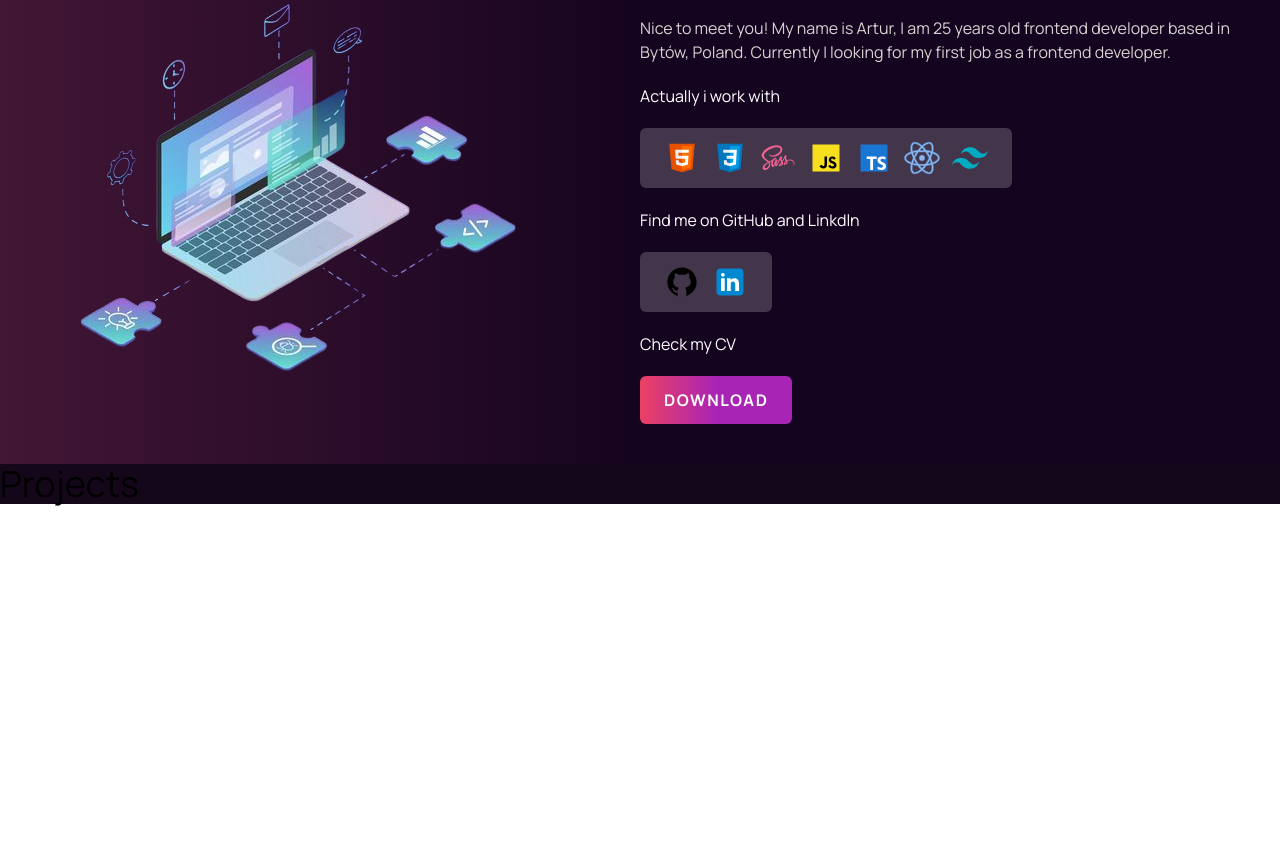
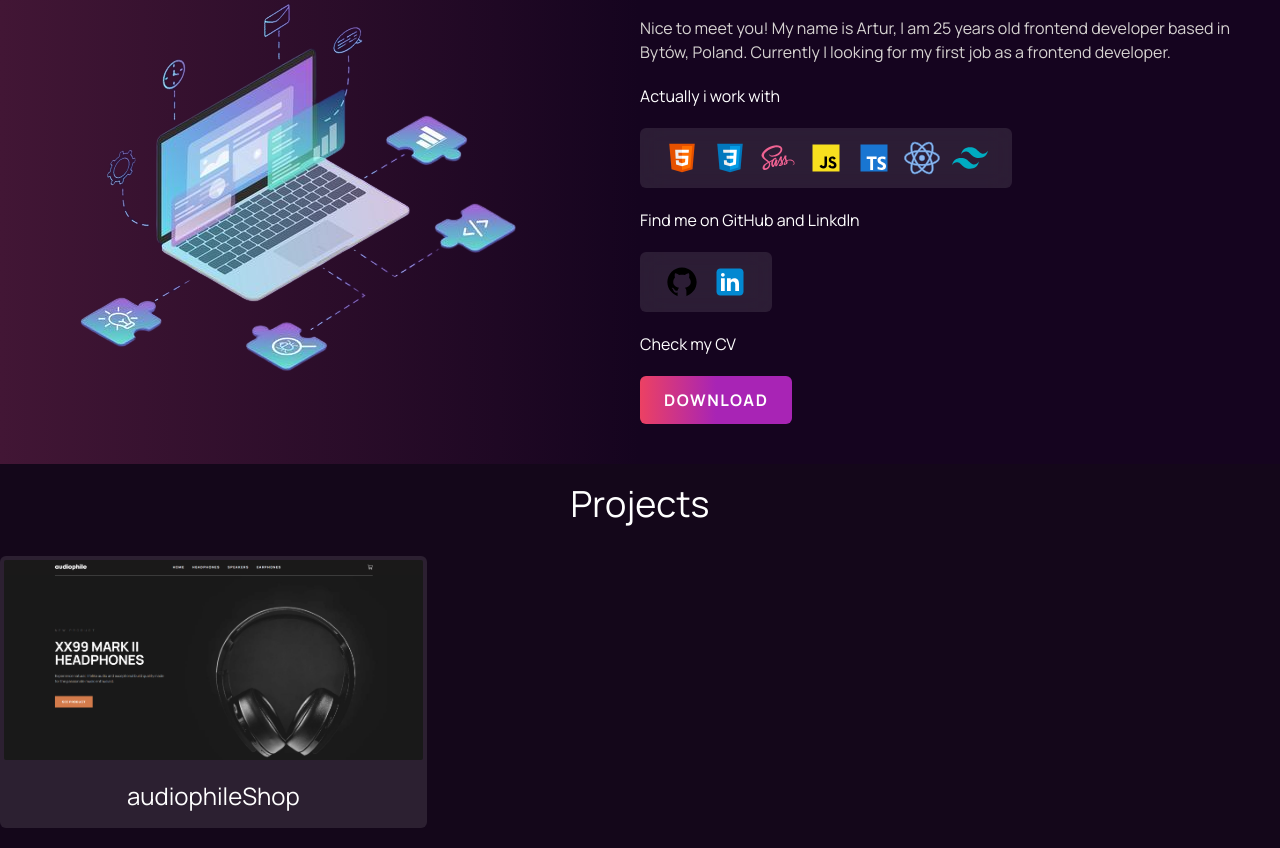
Before and after one commit to ArturDBW/Portfolio, a React (Vite) app: page / in a window 1280 px wide. Shown: the part 740-1588 px from the top of the page. Before the commit the page ends 1248 px from the top, so only its background shows below. Built offline with nearby package versions, Linux system fonts and the light colour scheme.

Commit message:
create single project element

```diff
--- a/src/components/About.tsx
+++ b/src/components/About.tsx
@@ -27,7 +27,7 @@ export const About = () => {
             job as a frontend developer.
           </p>
           <h3 className="my-5">Actually i work with</h3>
-          <div className="inline-flex items-center space-x-3 rounded-md bg-white bg-opacity-20 px-6 py-3 backdrop-blur-md">
+          <div className="inline-flex items-center space-x-3 rounded-md bg-white bg-opacity-10 px-6 py-3 backdrop-blur-md">
             <HTMLsvg />
             <CSSsvg />
             <Sasssvg />
@@ -37,7 +37,7 @@ export const About = () => {
             <Tailwindsvg />
           </div>
           <h3 className="my-5">Find me on GitHub and Linkdln</h3>
-          <div className="inline-flex items-center space-x-3 rounded-md bg-white bg-opacity-20 px-6 py-3 backdrop-blur-md">
+          <div className="inline-flex items-center space-x-3 rounded-md bg-white bg-opacity-10 px-6 py-3 backdrop-blur-md">
             <GitHubsvg />
             <Linkedlnsvg />
           </div>
--- a/src/components/Projects.tsx
+++ b/src/components/Projects.tsx
@@ -1,7 +1,47 @@
+import { useState } from "react";
+import audiophileApp from "../assets/audiophileApp.png";
+import { MainButton } from "../elements/MainButton";
+
 export const Projects = () => {
+  const [isHovered, setIsHovered] = useState(false);
+
+  const handleMouseEnter = () => {
+    setIsHovered(true);
+  };
+
+  const handleMouseLeave = () => {
+    setIsHovered(false);
+  };
+
   return (
-    <section className="bg-[#14071A]">
-      <h2 className="text-4xl">Projects</h2>
+    <section className="bg-[#14071A] py-5 text-white">
+      <div className="mx-auto max-w-7xl">
+        <h2 className="text-center text-4xl">Projects</h2>
+        <div className="mt-8 flex gap-x-10">
+          <div
+            onMouseEnter={handleMouseEnter}
+            onMouseLeave={handleMouseLeave}
+            className="relative w-1/3 cursor-pointer rounded-md bg-white bg-opacity-10"
+          >
+            <img src={audiophileApp} alt="test" className="rounded-md p-1 " />
+            <h3 className="my-4 text-center text-2xl">audiophileShop</h3>
+            {isHovered && (
+              <div className="bg-darknes-bg absolute left-0 top-0 flex h-full w-full transform items-center justify-center">
+                <MainButton>Check out</MainButton>
+              </div>
+            )}
+          </div>
+        </div>
+      </div>
     </section>
   );
 };
+
+/*
+<div className="gradient-border h-[300px] w-1/3 p-2">
+            <img src={moviesApp} alt="movies" />
+          </div>
+          <div className="gradient-border h-[300px] w-1/3 p-2">
+            <img src={audiophileApp} alt="audiophile" />
+          </div>
+          */
--- a/src/elements/MainButton.tsx
+++ b/src/elements/MainButton.tsx
@@ -4,7 +4,7 @@ type ButtonProps = {
 
 export const MainButton = ({ children }: ButtonProps) => {
   return (
-    <button className="bg-gradient-linear hover:shadow-gradient-linear-shadow rounded-md px-6 py-3 font-bold uppercase tracking-widest duration-100 ease-out hover:scale-110 hover:bg-white hover:bg-none hover:text-black">
+    <button className="rounded-md bg-gradient-linear px-6 py-3 font-bold uppercase tracking-widest duration-100 ease-out hover:scale-110 hover:bg-white hover:bg-none hover:text-black hover:shadow-gradient-linear-shadow">
       {children}
     </button>
   );
--- a/src/index.css
+++ b/src/index.css
@@ -31,3 +31,12 @@
   background-clip: text;
   color: transparent;
 }
+.gradient-border {
+  border-width: 2px;
+  border-image: linear-gradient(
+    90deg,
+    rgba(236, 65, 99, 1) 0%,
+    rgba(168, 36, 181, 1) 50%
+  );
+  border-image-slice: 1;
+}
--- a/tailwind.config.js
+++ b/tailwind.config.js
@@ -13,6 +13,9 @@ export default {
         "gradient-linear-shadow":
           "0 0 12px 3px rgba(236, 65, 99, 1), 0 0 12px 6px rgba(168, 36, 181, 1)",
       },
+      backgroundColor: {
+        "darknes-bg": "rgba(0, 0, 0, 0.5)",
+      },
     },
   },
   plugins: [],
```
Also changed, not shown: src/assets/audiophileApp.png (added), src/assets/moviesApp.png (added).
